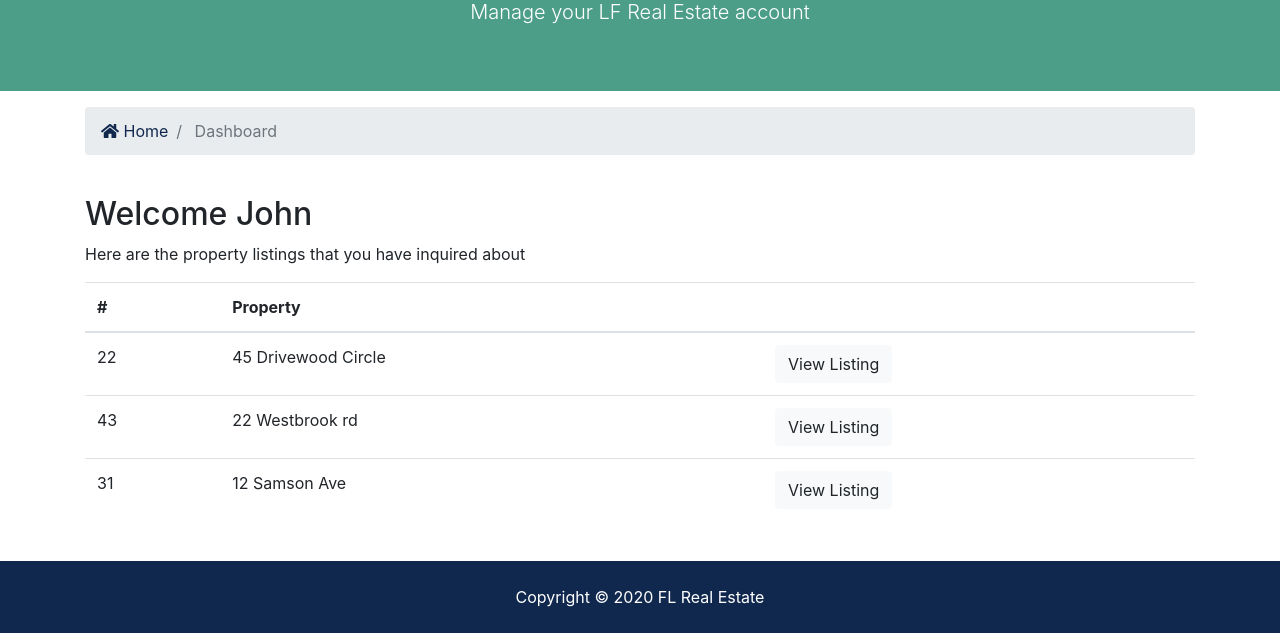
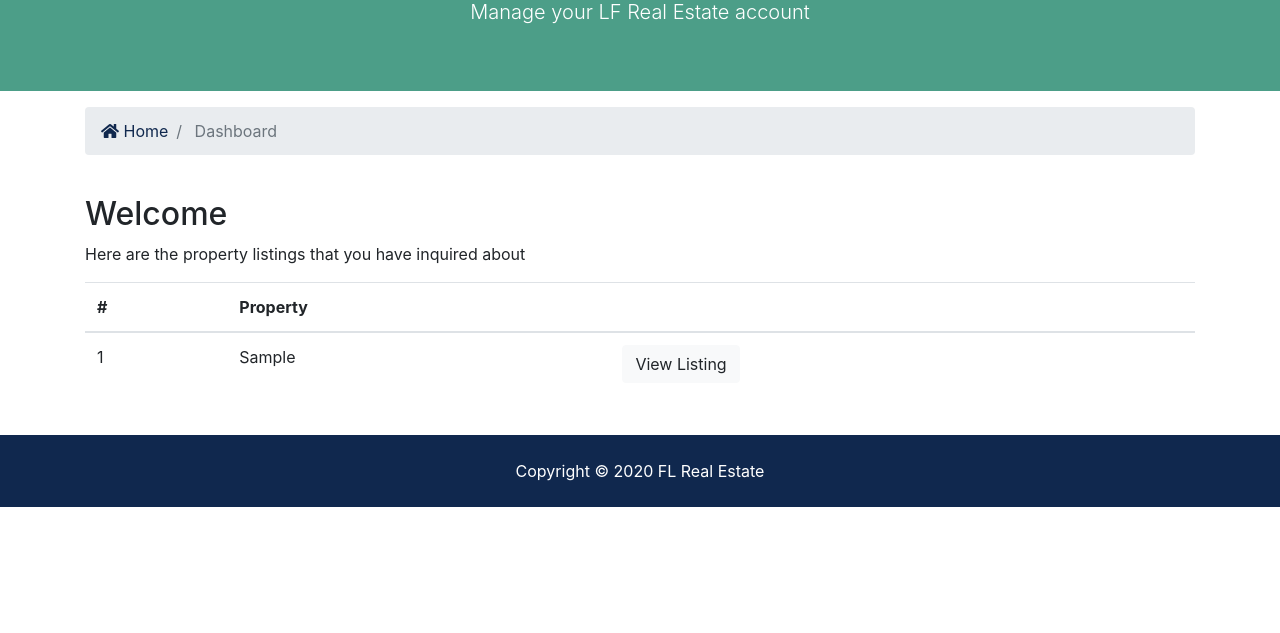
Before and after one commit to IamOmaR22/Real-Estate-Project-with-Django-PostgreSQL, a Django app: page /accounts/dashboard in a window 1280 px wide. Shown: the part 254-887 px from the top of the page. After the commit the page ends 800 px from the top, so only its background shows below. Run offline with Django 3.2, Linux system fonts and the light colour scheme; a user stored in the database is signed in; tables that the repository leaves empty hold one stand-in row (values such as "Sample post"); some libraries are stand-ins or nearby versions.

Commit message:
Contact Inquiries Done

```diff
--- a/accounts/views.py
+++ b/accounts/views.py
@@ -1,6 +1,7 @@
 from django.shortcuts import render, redirect
 from django.contrib import messages, auth ## For message
 from django.contrib.auth.models import User  ## Django User model (Built in)
+from contacts.models import Contact
 
 
 # Create your views here.
@@ -84,4 +85,10 @@
 
 def dashboard(request):
 
-    return render(request, 'accounts/dashboard.html')
+    user_contacts = Contact.objects.order_by('-contact_date').filter(user_id=request.user.id) # request.user means current logged in user
+
+    context = {
+        'contacts':user_contacts
+    }
+
+    return render(request, 'accounts/dashboard.html', context)
--- a/templates/accounts/dashboard.html
+++ b/templates/accounts/dashboard.html
@@ -42,7 +42,9 @@
     <div class="container">
       <div class="row">
         <div class="col-md-12">
-          <h2>Welcome John</h2>
+          <h2>Welcome {{ user.first_name }}</h2>
+
+            {% if contacts %}
               <p>Here are the property listings that you have inquired about</p>
               <table class="table">
                 <thead>
@@ -53,29 +55,24 @@
                   </tr>
                 </thead>
                 <tbody>
+
+                    {% for contact in contacts %}
                       <tr>
-                <td>22</td>
-                <td>45 Drivewood Circle</td>
+                        <td>{{ contact.id }}</td>
+                        <td>{{ contact.listing }}</td>
                         <td>
-                  <a class="btn btn-light" href="#">View Listing</a>
+                          <a class="btn btn-light" href="{% url 'listing' contact.listing_id %}">View Listing</a>
                         </td>
                       </tr>
-              <tr>
-                <td>43</td>
-                <td>22 Westbrook rd</td>
-                <td>
-                  <a class="btn btn-light" href="#">View Listing</a>
-                </td>
-              </tr>
-              <tr>
-                <td>31</td>
-                <td>12 Samson Ave</td>
-                <td>
-                  <a class="btn btn-light" href="#">View Listing</a>
-                </td>
-              </tr>
+                    {% endfor %}
+
                 </tbody>
               </table>
+
+            {% else %}
+                <p>You have not made any inquiries</p>
+            {% endif %}
+
         </div>
       </div>
     </div>
```
Lines whose indentation alone changed are shown as unchanged.
